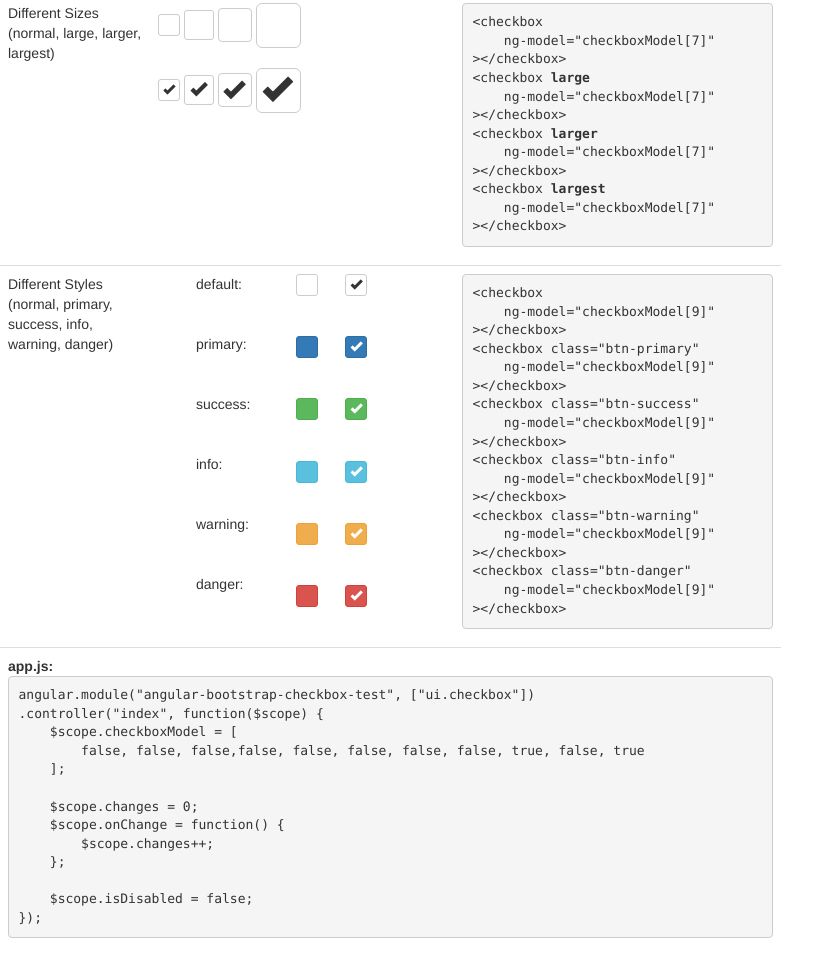
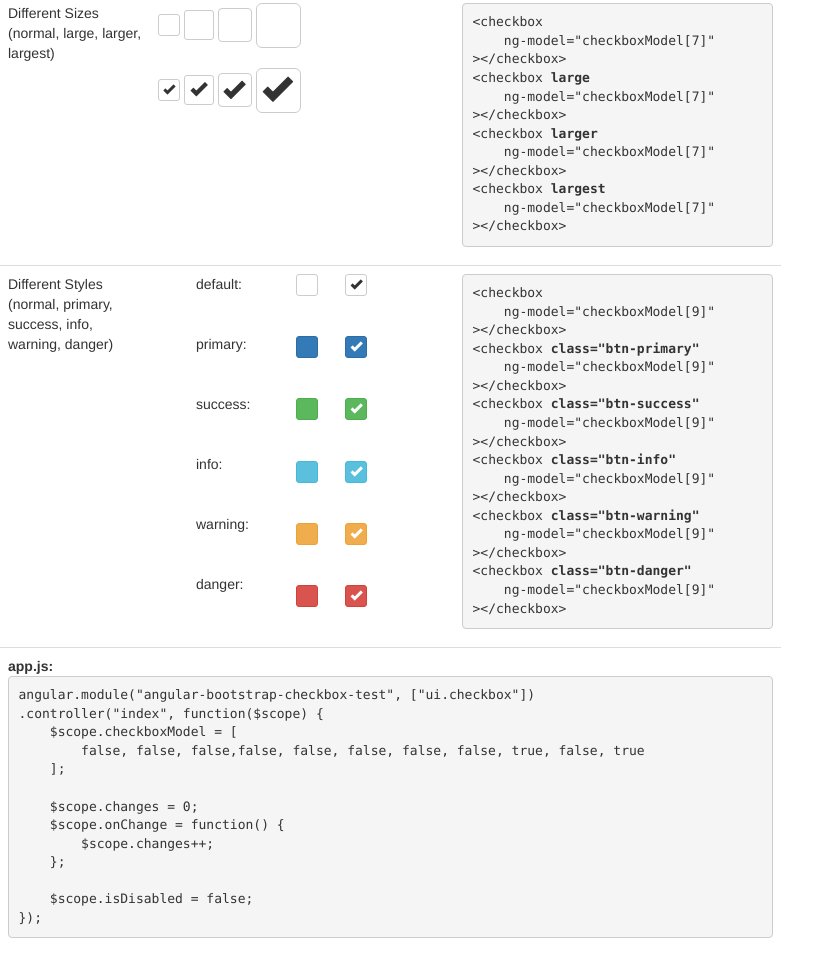
Before and after one commit to sebastianha/angular-bootstrap-checkbox, a website: page index.html in a window 1280 px wide. Shown: the part 899-1875 px from the top of the page, without its empty margins (0-828 px from the left). Drawn offline with nearby package versions, Linux system fonts and the light colour scheme.

Commit message:
Forgot highlighting in example

```diff
--- a/index.html
+++ b/index.html
@@ -325,19 +325,19 @@
 <pre>&lt;checkbox
     ng-model="checkboxModel[9]"
 &gt;&lt;/checkbox&gt
-&lt;checkbox class="btn-primary"
+&lt;checkbox <b>class="btn-primary"</b>
     ng-model="checkboxModel[9]"
 &gt;&lt;/checkbox&gt
-&lt;checkbox class="btn-success"
+&lt;checkbox <b>class="btn-success"</b>
     ng-model="checkboxModel[9]"
 &gt;&lt;/checkbox&gt
-&lt;checkbox class="btn-info"
+&lt;checkbox <b>class="btn-info"</b>
     ng-model="checkboxModel[9]"
 &gt;&lt;/checkbox&gt
-&lt;checkbox class="btn-warning"
+&lt;checkbox <b>class="btn-warning"</b>
     ng-model="checkboxModel[9]"
 &gt;&lt;/checkbox&gt
-&lt;checkbox class="btn-danger"
+&lt;checkbox <b>class="btn-danger"</b>
     ng-model="checkboxModel[9]"
 &gt;&lt;/checkbox&gt</pre>
 		</td>
```
